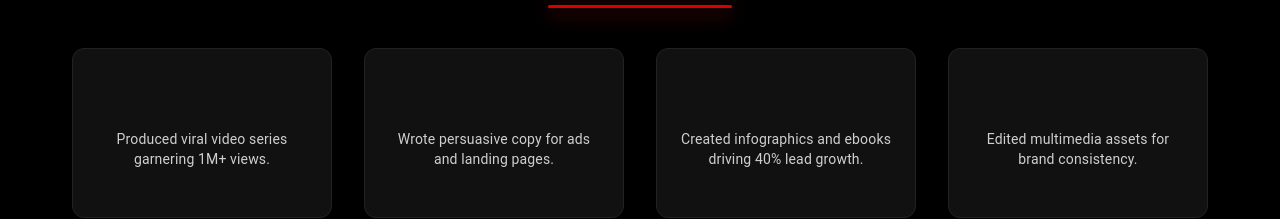
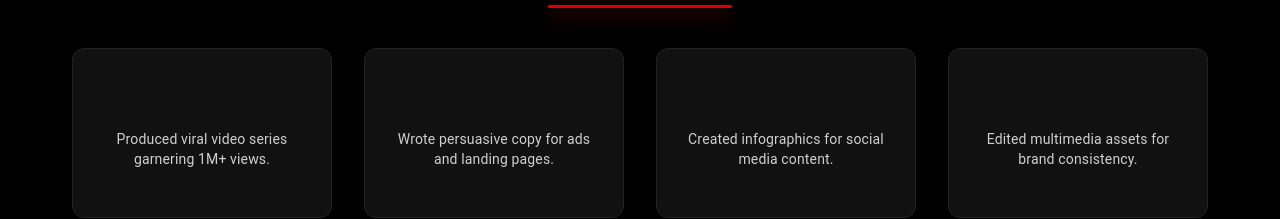
Before and after one commit to Nandita-Kumari/yuv_portfolio, a React (Vite) app: page /skills in a window 1280 px wide. Shown: the part 1880-2099 px from the top of the page. Built offline with nearby package versions, Linux system fonts and the light colour scheme; some icons are missing.

Commit message:
Skills updated

```diff
--- a/src/pages/Skills.jsx
+++ b/src/pages/Skills.jsx
@@ -198,7 +198,7 @@ export default function Skills() {
         {
           icon: <MenuBookIcon sx={{ fontSize: 50, color: "#db0000" }} />,
           // title: "Backend Development",
-          desc: "Created infographics and ebooks driving 40% lead growth.",
+          desc: "Created infographics for social media content.",
         },
         {
           icon: <BrushIcon sx={{ fontSize: 50, color: "#db0000" }} />,
```
